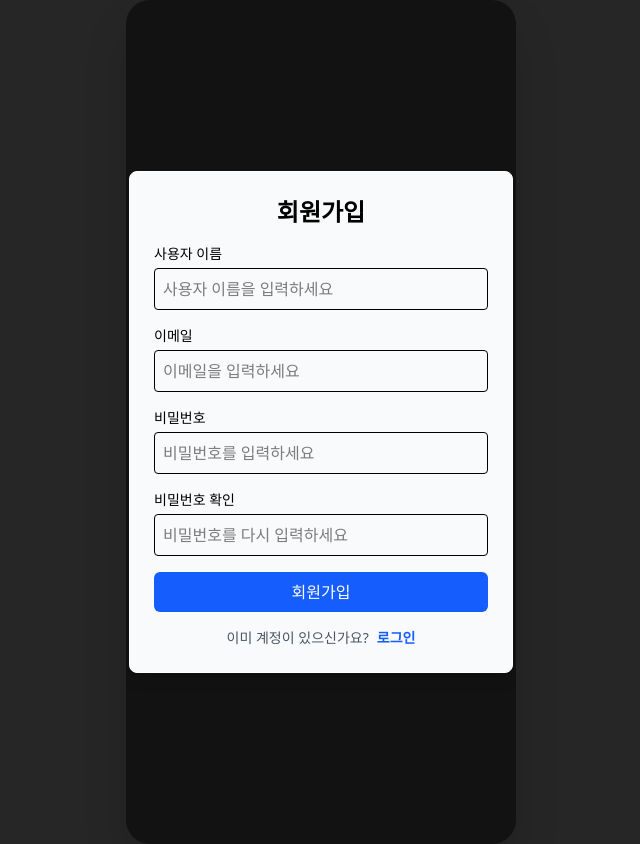
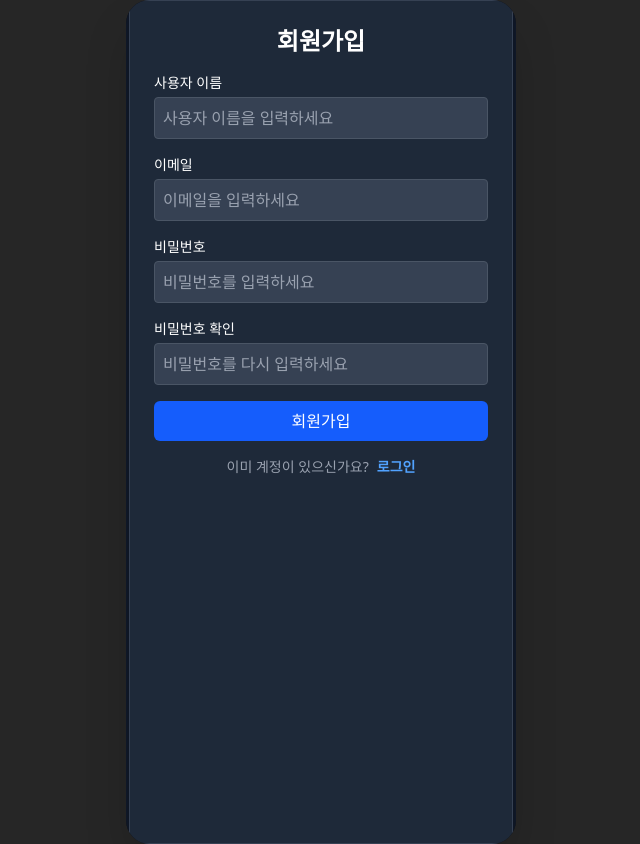
Before and after one commit to meem3443/EchoMong, a React (Vite) app in the folder frontend/: page / in a window 1280 px wide. Both pictures are taken after a click on the button "회원가입". Shown: the whole page, without its empty margins (319-959 px from the left). Built offline with nearby package versions, Linux system fonts and the light colour scheme; no server answers.

Commit message:
feat : enhance ui at authpage

```diff
--- a/frontend/src/pages/AuthPage.tsx
+++ b/frontend/src/pages/AuthPage.tsx
@@ -3,6 +3,7 @@ import { useForm } from 'react-hook-form'
 import { zodResolver } from '@hookform/resolvers/zod'
 import { useNavigate } from '@tanstack/react-router'
 
+import toast from 'react-hot-toast'
 import type { AuthInput } from '@/schemas/auth'
 import { authSchema, loginSchema } from '@/schemas/auth'
 import { loginUser, registerUser, setAuthToken } from '@/api/auth'
@@ -44,10 +45,10 @@ export function AuthPage() {
         })
         setAuthToken(response.token)
         login({ token: response.token, username: data.username })
-        alert('로그인에 성공했습니다!')
+        toast.success('로그인에 성공했습니다!')
       } else {
         await registerUser(data)
-        alert('회원가입에 성공했습니다! 자동으로 로그인합니다.')
+        toast.success('회원가입에 성공했습니다! 자동으로 로그인합니다.')
 
         const response = await loginUser({
           email: data.email,
@@ -66,22 +67,22 @@ export function AuthPage() {
 
   return (
     <div
-      className="w-full h-full flex items-center justify-center"
+      className="w-full h-full flex items-center justify-center bg-gray-900"
       key={isLoginMode ? 'login' : 'register'}
     >
       <form
         onSubmit={handleSubmit(onSubmit)}
-        className="flex flex-col p-6 w-full max-w-sm border shadow-lg rounded-lg space-y-4 bg-gray-50"
+        className="flex flex-col p-6 w-full max-w-sm border border-gray-700 shadow-lg rounded-lg space-y-4 bg-gray-800 h-full"
       >
-        <h2 className="text-2xl font-bold text-center text-black">
+        <h2 className="text-2xl font-bold text-center text-white">
           {isLoginMode ? '로그인' : '회원가입'}
         </h2>
-
+        {/* need to add logo some what*/}
         {!isLoginMode && (
           <div className="flex flex-col">
             <label
               htmlFor="username"
-              className="mb-1 text-sm font-medium text-black"
+              className="mb-1 text-sm font-medium text-white"
             >
               사용자 이름
             </label>
@@ -90,7 +91,7 @@ export function AuthPage() {
               type="text"
               {...register('username')}
               placeholder="사용자 이름을 입력하세요"
-              className="border p-2 rounded focus:ring-blue-500 focus:border-blue-500 text-black"
+              className="border border-gray-600 bg-gray-700 p-2 rounded focus:ring-blue-500 focus:border-blue-500 text-white placeholder-gray-400"
             />
             {errors.username && (
               <p className="text-red-500 text-sm mt-1">
@@ -103,7 +104,7 @@ export function AuthPage() {
         <div className="flex flex-col">
           <label
             htmlFor="email"
-            className="mb-1 text-sm font-medium text-black"
+            className="mb-1 text-sm font-medium text-white"
           >
             이메일
           </label>
@@ -112,7 +113,7 @@ export function AuthPage() {
             type="email"
             {...register('email')}
             placeholder="이메일을 입력하세요"
-            className="border p-2 rounded focus:ring-blue-500 focus:border-blue-500 text-black"
+            className="border border-gray-600 bg-gray-700 p-2 rounded focus:ring-blue-500 focus:border-blue-500 text-white placeholder-gray-400"
           />
           {errors.email && (
             <p className="text-red-500 text-sm mt-1">{errors.email.message}</p>
@@ -122,7 +123,7 @@ export function AuthPage() {
         <div className="flex flex-col">
           <label
             htmlFor="password"
-            className="mb-1 text-sm font-medium text-black"
+            className="mb-1 text-sm font-medium text-white"
           >
             비밀번호
           </label>
@@ -131,7 +132,7 @@ export function AuthPage() {
             type="password"
             {...register('password')}
             placeholder="비밀번호를 입력하세요"
-            className="border p-2 rounded focus:ring-blue-500 focus:border-blue-500 text-black"
+            className="border border-gray-600 bg-gray-700 p-2 rounded focus:ring-blue-500 focus:border-blue-500 text-white placeholder-gray-400"
           />
           {errors.password && (
             <p className="text-red-500 text-sm mt-1">
@@ -144,7 +145,7 @@ export function AuthPage() {
           <div className="flex flex-col">
             <label
               htmlFor="confirmPassword"
-              className="mb-1 text-sm font-medium text-black"
+              className="mb-1 text-sm font-medium text-white"
             >
               비밀번호 확인
             </label>
@@ -153,7 +154,7 @@ export function AuthPage() {
               type="password"
               {...register('confirmPassword')}
               placeholder="비밀번호를 다시 입력하세요"
-              className="border p-2 rounded focus:ring-blue-500 focus:border-blue-500 text-black"
+              className="border border-gray-600 bg-gray-700 p-2 rounded focus:ring-blue-500 focus:border-blue-500 text-white placeholder-gray-400"
             />
             {errors.confirmPassword && (
               <p className="text-red-500 text-sm mt-1">
@@ -177,12 +178,12 @@ export function AuthPage() {
           {isSubmitting ? '처리 중...' : isLoginMode ? '로그인' : '회원가입'}
         </button>
 
-        <p className="text-center text-sm text-gray-600">
+        <p className="text-center text-sm text-gray-400">
           {isLoginMode ? '계정이 없으신가요?' : '이미 계정이 있으신가요?'}
           <button
             type="button"
             onClick={() => setIsLoginMode(!isLoginMode)}
-            className="font-semibold text-blue-600 hover:text-blue-800 ml-2"
+            className="font-semibold text-blue-400 hover:text-blue-300 ml-2"
           >
             {isLoginMode ? '회원가입' : '로그인'}
           </button>
--- a/frontend/src/pages/HomePage.tsx
+++ b/frontend/src/pages/HomePage.tsx
@@ -28,7 +28,7 @@ export default function HomePage() {
     setSelectedMarker(marker)
   }
 
-  const hanldeTeamRegister = async (teamName: string) => {
+  const hanldeTeamRegister = (teamName: string) => {
     setUserTeam(teamName)
       .then(() => {
         teamRegister(teamName)
```
